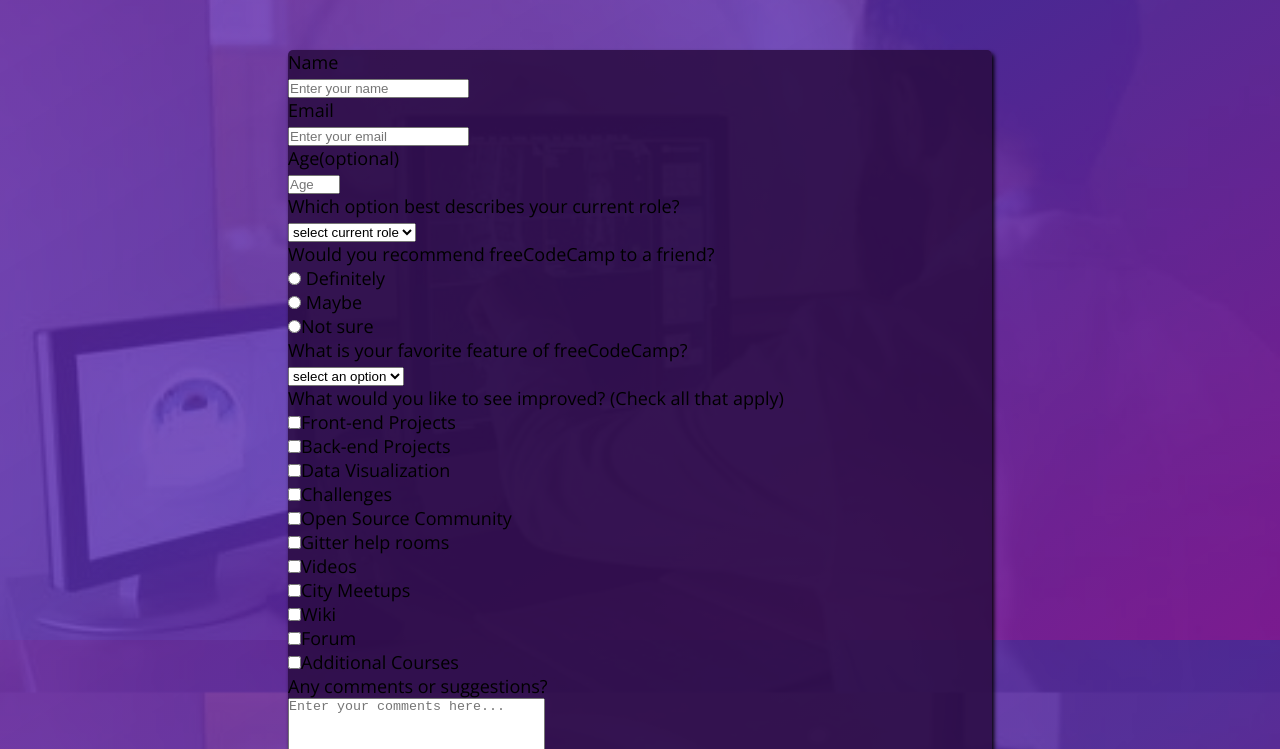
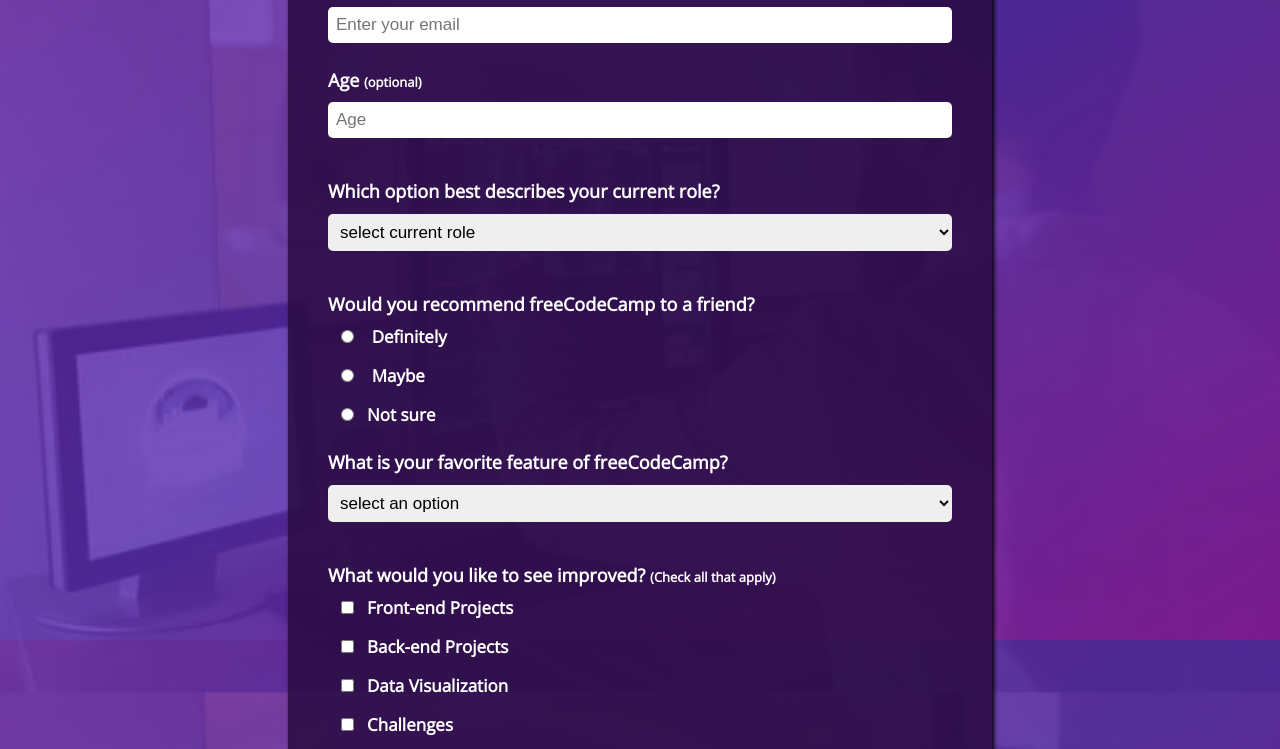
Before and after one commit to Meldy2503/FORM-PROJECT, a plain HTML site: page index.html in a window 1280 px wide. Shown: the part 160-909 px from the top of the page. Drawn offline with nearby package versions, Linux system fonts and the light colour scheme; a web font is replaced by a local one.

Commit message:
add  style to form inputs

```diff
--- a/index.css
+++ b/index.css
@@ -19,6 +19,10 @@ body {
     background-attachment: fixed;
     position: relative;
 }
+.header {
+    width: 60vw;
+    margin: 0 auto;
+}
 #title {
     font-size: 4rem;
     font-weight: 300;
@@ -36,8 +40,8 @@ body {
     margin-top: 1rem;
 }
 #survey-form {
-    height: 900px;
-    width: 55vw;
+    height: 100;
+    width: 55%;
     background-color: rgba(42, 11, 65, 0.85);
     position: absolute;
     top: 50%;
@@ -45,5 +49,47 @@ body {
     transform: translate(-50%, -50%);
     border-radius: .5rem;
     box-shadow: .2rem .3rem .4rem #000;
-    margin-top: 25rem;
+    margin-top: 30rem;
+    padding: 4rem;
+    display: table;
 }
+.form-label {
+   color: #fff;
+   font-weight: 700;
+
+}
+.form-input {
+    width: 100%;
+    padding: .8rem;
+    border-radius: .5rem;
+    border-style: none;
+    margin: 1rem 0;
+    font-size: 1.7rem;
+    margin-bottom: 2.5rem;
+}
+.form-input:hover{
+    border-bottom: ;
+}
+.opt {
+      font-size: 1.3rem;
+}
+.form-para {
+    color: #fff;
+    font-weight: 700;
+    padding: 1.6rem 0;
+    margin-bottom: -1.5rem;
+
+}
+.choose option {
+   color: #333;
+}
+input[type="radio"],
+input[type="checkbox"] {
+    margin: 1.3rem ;
+}
+.radio,
+.checkbox {
+    color: #fff;
+    font-weight: 700;
+    font-size: 1.7rem;
+}
--- a/index.html
+++ b/index.html
@@ -17,23 +17,23 @@
         </div>
         <form id="survey-form" action="">
          <div>
-            <label id="name-label" for="name">Name</label> <br>
-            <input type="text" placeholder="Enter your name" id="name">
+            <label id="name-label" class="form-label" for="name">Name</label> <br>
+            <input  class="form-input" type="text" placeholder="Enter your name" id="name">
         </div>
 
         <div>
-            <label id="email-label" for="email">Email</label> <br>
-            <input type="email" placeholder="Enter your email" id="email">
+            <label id="email-label" class="form-label" for="email">Email</label> <br>
+            <input class="form-input" type="email" placeholder="Enter your email" id="email">
         </div>
 
         <div>
-            <label id="number-label" for="number">Age(optional)</label> <br>
-            <input type="number" min="10" max="99" placeholder="Age" id="number">
+            <label id="number-label" class="form-label" for="number">Age <span class="opt">(optional)</span> </label> <br>
+            <input class="form-input" type="number" min="10" max="99" placeholder="Age" id="number">
         <div>
 
-        <div>
-            <p>Which option best describes your current role?</p>
-            <select name="current role" id="dropdown">
+        <div class="choose">
+            <p class="form-para">Which option best describes your current role?</p>
+            <select name="current role" id="dropdown" class="form-input">
                 <option value="" disabled selected hidden">select current role</option>
                 <option value="Student">Student</option>
                 <option value="Full Time Job">Full Time Job</option>
@@ -44,17 +44,17 @@
         </div>
 
         <div>
-            <p>Would you recommend freeCodeCamp to a friend?</p>
+            <p class="form-para">Would you recommend freeCodeCamp to a friend?</p>
                 <input type="radio" name="choice" id="Definitely" value="Definitely">
-                <label for="Definitely">Definitely</label> <br>
+                <label for="Definitely" class="radio">Definitely</label> <br>
                 <input type="radio" name="choice" id="Maybe" value="Maybe">
-                <label for="Maybe">Maybe</label> <br>
-                <input type="radio" name="choice" id="Not sure" value="Not sure"><label for="Not sure">Not sure</label> <br>
+                <label for="Maybe" class="radio">Maybe</label> <br>
+                <input type="radio" name="choice" id="Not sure" value="Not sure"><label for="Not sure" class="radio">Not sure</label> <br>
         </div>
 
-        <div>
-            <p>What is your favorite feature of freeCodeCamp?</p>
-            <select name="favorite feature" id="dropdown">
+        <div class="choose">
+            <p class="form-para">What is your favorite feature of freeCodeCamp?</p>
+            <select name="favorite feature" id="favorite feature" class="form-input">
                 <option value="" disabled selected hidden">select an option</option>
                 <option value="Challenges">Challenges</option>
                 <option value="Projects">Projects</option>
@@ -64,18 +64,18 @@
             </div>
 
             <div>
-                <p>What would you like to see improved? (Check all that apply)</p>
-                <input type="checkbox" value="Front-end Projects" name="sections" id="front-end"><label for="front-end">Front-end Projects</label> <br>
-                <input type="checkbox" value="Back-end Projects" name="sections" id="back-end"><label for="back-end">Back-end Projects</label> <br>
-                <input type="checkbox" value="Data Visualization" name="sections" id="data"><label for="data">Data Visualization</label> <br>
-                <input type="checkbox" value="Challenges" name="sections" id="Challenges"><label for="Challenges">Challenges</label> <br>
-                <input type="checkbox" value="Open Source Community" name="sections" id="open source"><label for="open source">Open Source Community</label> <br>
-                <input type="checkbox" value="Gitter help rooms" name="sections" id="gitter help"><label for="gitter help">Gitter help rooms</label> <br>
-                <input type="checkbox" value="City Meetups" name="sections" id="videos" value="City Meetups"><label for="videos">Videos</label> <br>
-                <input type="checkbox" value="City Meetups" name="sections" id="city meetups"><label for="city meetups">City Meetups</label> <br>
-                <input type="checkbox" value="Wiki" name="sections" id="wiki"><label for="wiki">Wiki</label> <br>
-                <input type="checkbox" value="Forum" name="sections" id="forum"><label for="forum">Forum</label> <br>
-                <input type="checkbox"  value="Additional Courses" name="sections" id="courses"><label for="courses">Additional Courses</label> <br>
+                <p class="form-para">What would you like to see improved? <span class="opt">(Check all that apply)</span></p>
+                <input type="checkbox" value="Front-end Projects" name="sections" id="front-end"><label for="front-end" class="checkbox">Front-end Projects</label> <br>
+                <input type="checkbox" value="Back-end Projects" name="sections" id="back-end"><label for="back-end" class="checkbox">Back-end Projects</label> <br>
+                <input type="checkbox" value="Data Visualization" name="sections" id="data"><label for="data" class="checkbox">Data Visualization</label> <br>
+                <input type="checkbox" value="Challenges" name="sections" id="Challenges"><label for="Challenges" class="checkbox">Challenges</label> <br>
+                <input type="checkbox" value="Open Source Community" name="sections" id="open source"><label for="open source" class="checkbox">Open Source Community</label> <br>
+                <input type="checkbox" value="Gitter help rooms" name="sections" id="gitter help"><label for="gitter help" class="checkbox">Gitter help rooms</label> <br>
+                <input type="checkbox" value="City Meetups" name="sections" id="videos" value="City Meetups"><label for="videos" class="checkbox">Videos</label> <br>
+                <input type="checkbox" value="City Meetups" name="sections" id="city meetups"><label for="city meetups" class="checkbox">City Meetups</label> <br>
+                <input type="checkbox" value="Wiki" name="sections" id="wiki"><label for="wiki" class="checkbox">Wiki</label> <br>
+                <input type="checkbox" value="Forum" name="sections" id="forum"><label for="forum" class="checkbox">Forum</label> <br>
+                <input type="checkbox"  value="Additional Courses" name="sections" id="courses"><label for="courses" class="checkbox">Additional Courses</label> <br>
             </div>
 
             <div>
```
